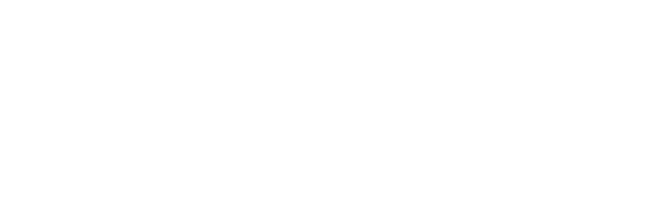
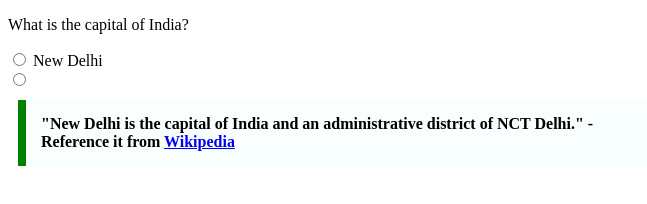
Before and after one commit to acciojob/trivia-lavanyabanda6, a website: page main.html in a window 1280 px wide. Shown: the whole page, without its empty margins (0-647 px from the left). Drawn offline with Linux system fonts and the light colour scheme.

Commit message:
created a submission

```diff
--- a/main.html
+++ b/main.html
@@ -7,10 +7,18 @@
 </head>
 
 <body>
-	<!-- the entire body must be written by student -->
-    <script type="text/javascript" src="./script.js">
-</script>
+	<form>
+<p>What is the capital of India?</p>
+<input type="radio" name="capital" value="New Delhi"> New Delhi<br>
+<input type="radio" name=" capital" value="Mumbai" <br>
+	</form>
 
-</body>
+	<blockquote>
+
+		"New Delhi is the capital of India and an administrative district of NCT Delhi." -Reference it from
+
+		<a href=" https://en.wikipedia.org/wiki/New_Delhi" targe="_blank">Wikipedia</a>
+	</blockquote>
+                              </body>
 
 </html>
--- a/styles.css
+++ b/styles.css
@@ -1,2 +1,10 @@
 
 /* Your CSS Code here. */
+blockquote{
+	max-width:600px;
+	margin:10px;
+	padding:15px;
+	border-left:8px solid green;
+	background-color: #f8fffe;
+	font-weight:bold;
+}
```
